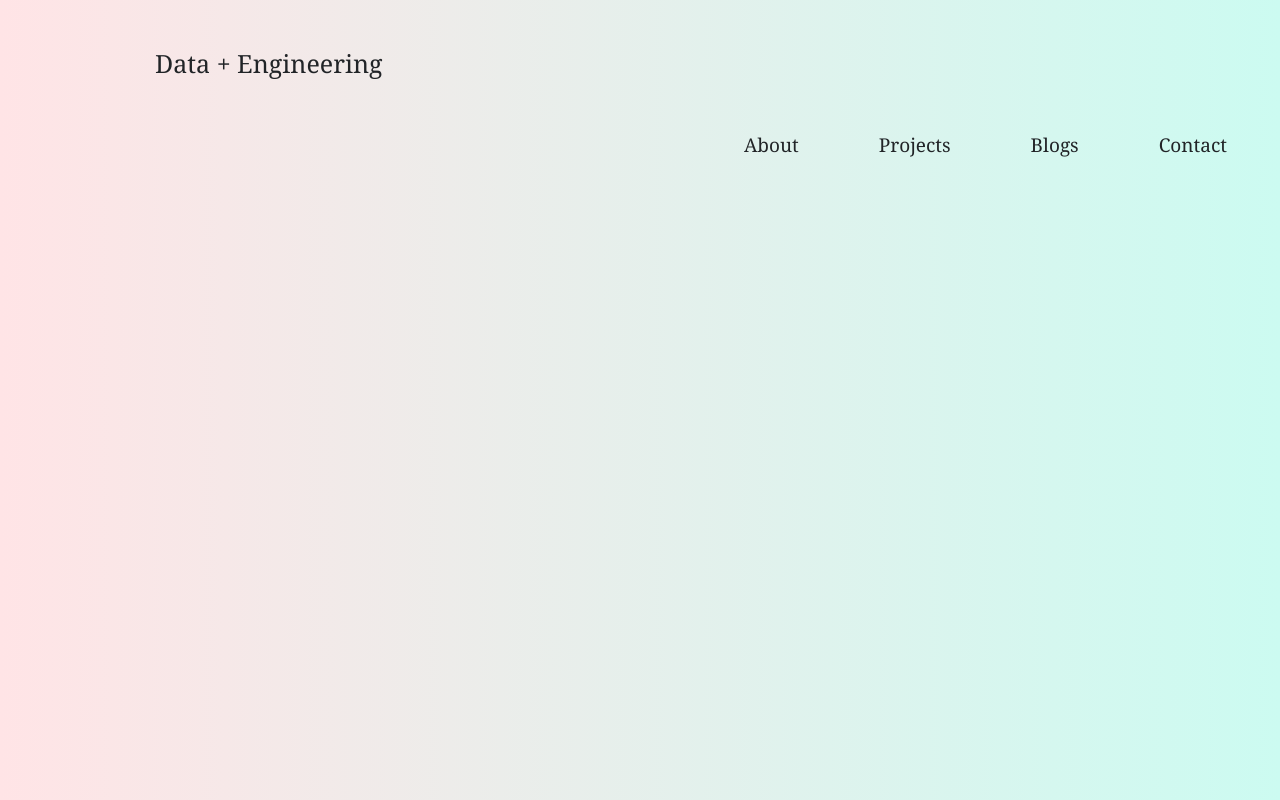
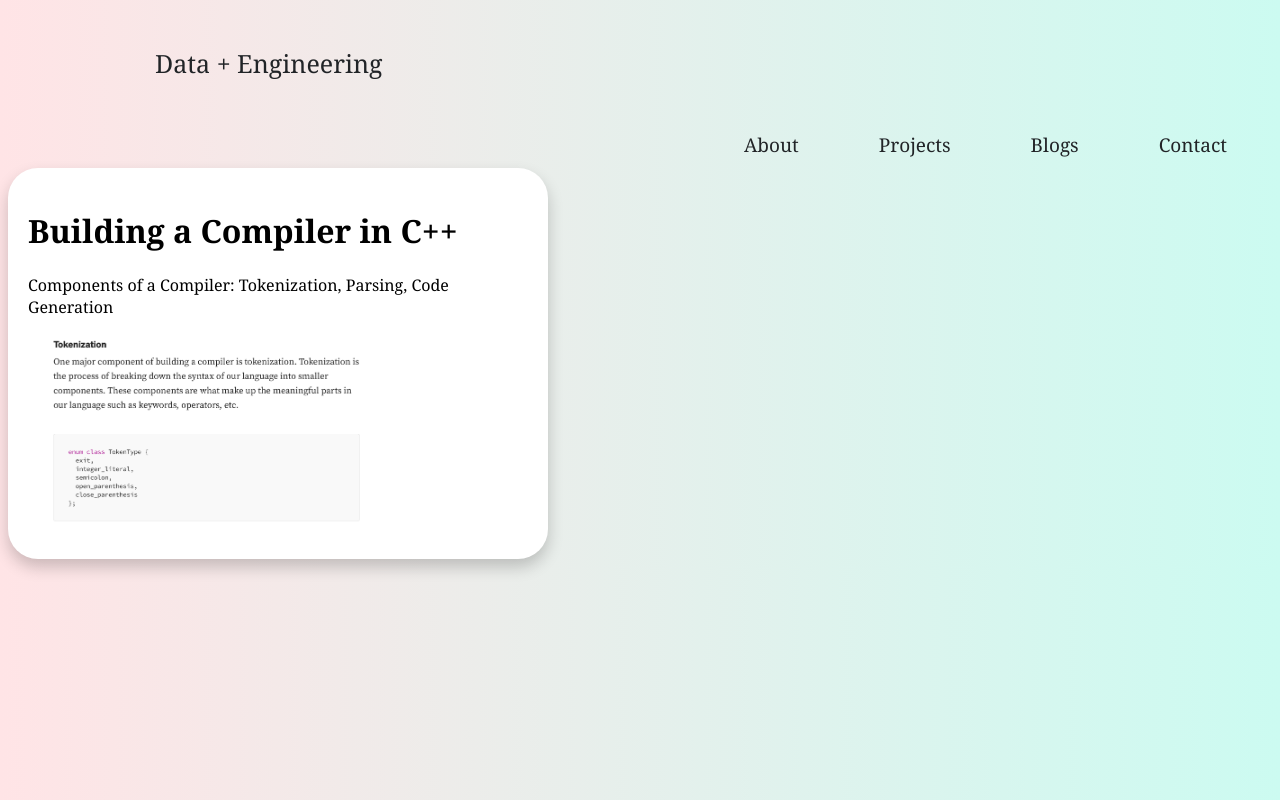
Before and after one commit to randolfuy01/portfolio-website, a React (Create React App) app: page /Blog in a window 1280 px wide. Built offline with nearby package versions, Linux system fonts and the light colour scheme.

Commit message:
first blog post

```diff
--- a/src/App.css
+++ b/src/App.css
@@ -73,8 +73,35 @@ body {
   font-family: Georgia, 'Times New Roman', Times, serif;
   font-weight: 500;
 }
+
+.block1 {
+  /* Styling for the block */
+  width: 500px;
+  height: auto;
+  padding: 20px;
+  background-color: #ffffff;
+  border-radius: 30px;
+  transition: box-shadow 0.3s ease, transform 0.3s ease; /* Transition for smooth shadow and transform */
+
+  /* Shadow effect */
+  box-shadow: 0 8px 16px rgba(0, 0, 0, 0.2); /* Initial shadow */
+}
+
+/* Hover effect */
+.block1:hover {
+  box-shadow: 0 20px 40px rgba(0, 0, 0, 0.4); /* Larger shadow on hover */
+  transform: translateY(-20px); /* Lift more on hover */
+}
+
+.block-link,
+.block-link:hover,
+.block-link:visited {
+  color: inherit; /* Inherit the color from the parent */
+  text-decoration: none; /* Remove underline */
+}
+
+
 /* Navigation bar components */
-
 nav {
   float: right;
 }
--- /dev/null
+++ b/src/components/blog-components/block-item1.js
@@ -0,0 +1,13 @@
+import React from 'react';
+
+export const BlockItem1 = () => {
+    return (
+        <a href="https://medium.com/@randolfuy09/my-first-experience-with-building-a-compiler-in-c-0f155659008c" target="_blank" rel="noopener noreferrer" className="block-link">
+            <div className="block1">
+                <h1>Building a Compiler in C++</h1>
+                <p>Components of a Compiler: Tokenization, Parsing, Code Generation</p>
+                <img src='/images/MediumBlog1.png' alt="Logo" style={{width: '350px', height: '200px'}} />
+            </div>
+        </a>
+    );
+};
--- a/src/pages/blog.js
+++ b/src/pages/blog.js
@@ -1,5 +1,6 @@
 import React from "react";
 import { Navbar } from '../components/navigation-components/Navbar.js';
+import { BlockItem1 } from "../components/blog-components/block-item1.js";
 
 const BlogPage = () => {
     return (
@@ -7,6 +8,9 @@ const BlogPage = () => {
         <header>
             <Navbar/>
         </header>
+        <div >
+            <BlockItem1></BlockItem1>
+        </div>
     </div>
     );
 };
```
Also changed, not shown: public/images/MediumBlog1.png (added).
